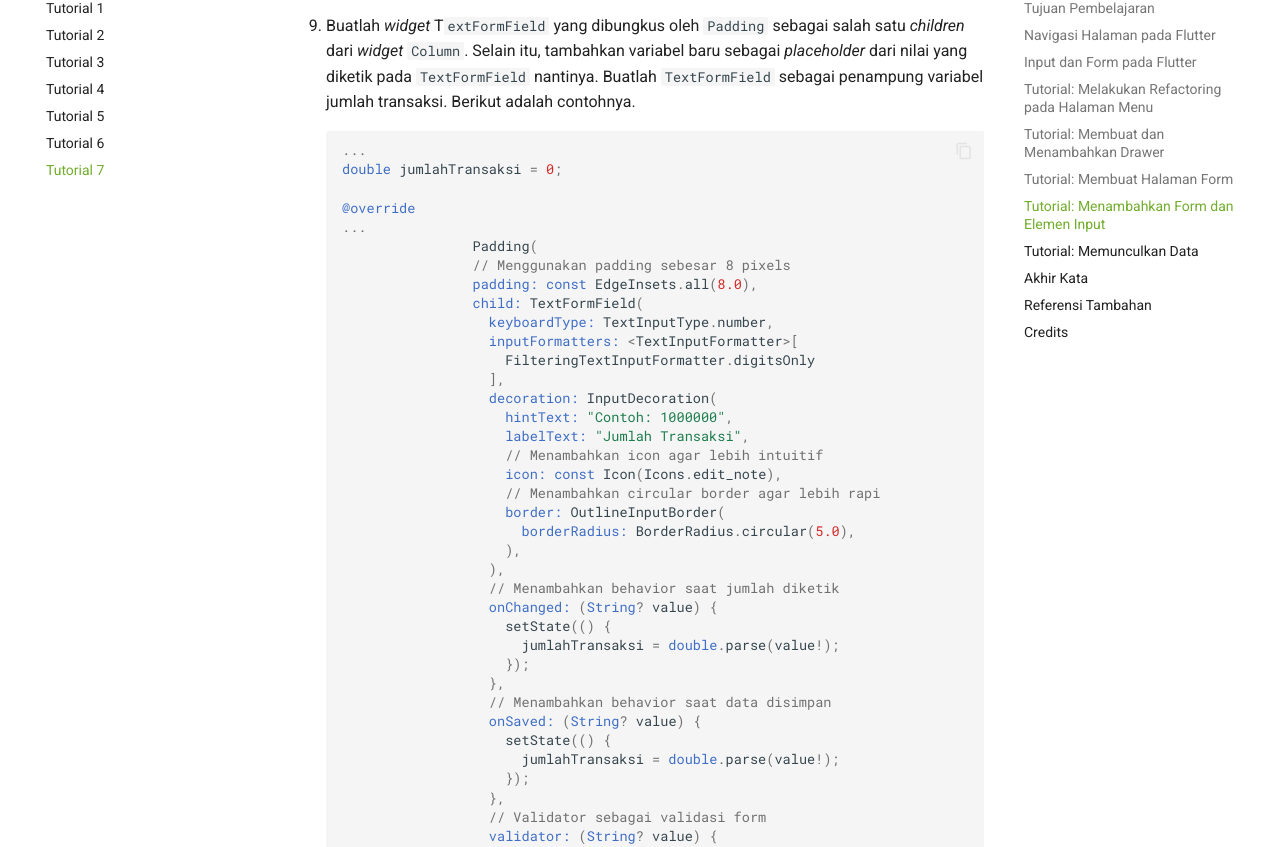
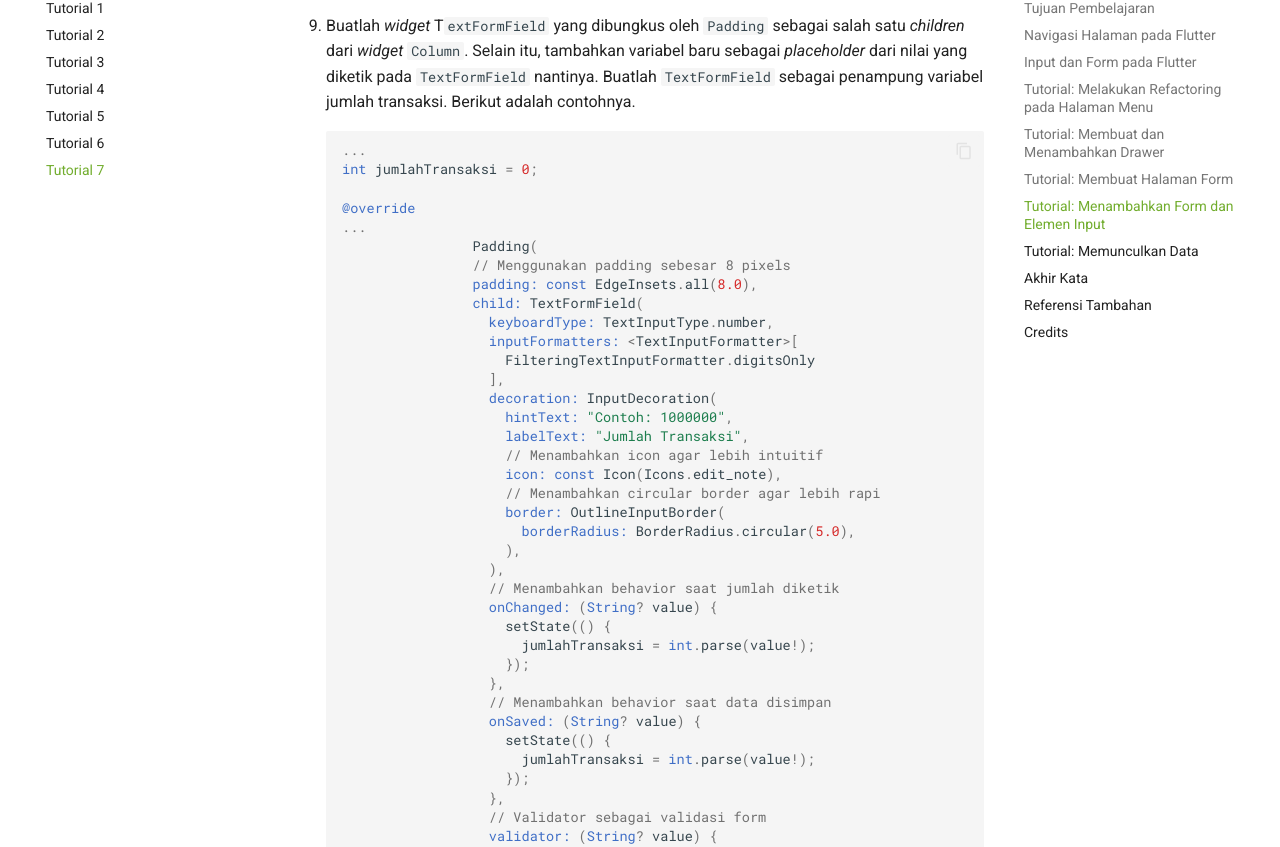
Before and after one commit to pbp-fasilkom-ui/genap-2023, an MkDocs documentation site: the page built from docs/tutorial/tutorial-7.md, in a window 1280 px wide and 1400 px high, scrolled down 8284 px. Shown: the part 100-947 px from the top of the window. Built offline with MkDocs 1.6.1 and Material for MkDocs 9.7.7, drawn with Linux system fonts in a browser that asks for light colours.

Commit message:
revise: tutorial 7
double to int

````diff
--- a/docs/tutorial/tutorial-7.md
+++ b/docs/tutorial/tutorial-7.md
@@ -378,7 +378,7 @@ Kita akan mencoba untuk menambahkan dua tipe input form yang ada di Flutter, yai
 
     ```dart
     ...
-    double jumlahTransaksi = 0;
+    int jumlahTransaksi = 0;
 
     @override
     ...
@@ -403,13 +403,13 @@ Kita akan mencoba untuk menambahkan dua tipe input form yang ada di Flutter, yai
                       // Menambahkan behavior saat jumlah diketik
                       onChanged: (String? value) {
                         setState(() {
-                          jumlahTransaksi = double.parse(value!);
+                          jumlahTransaksi = int.parse(value!);
                         });
                       },
                       // Menambahkan behavior saat data disimpan
                       onSaved: (String? value) {
                         setState(() {
-                          jumlahTransaksi = double.parse(value!);
+                          jumlahTransaksi = int.parse(value!);
                         });
                       },
                       // Validator sebagai validasi form
````
